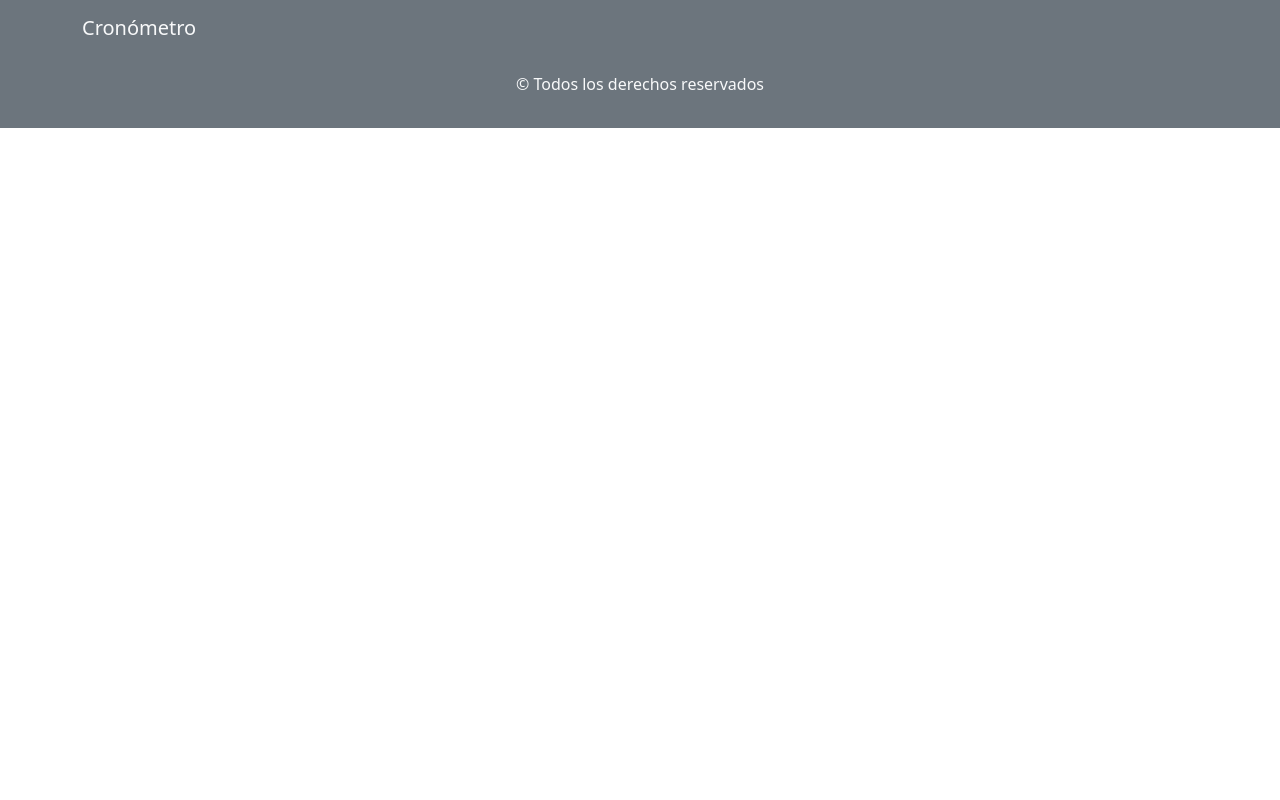
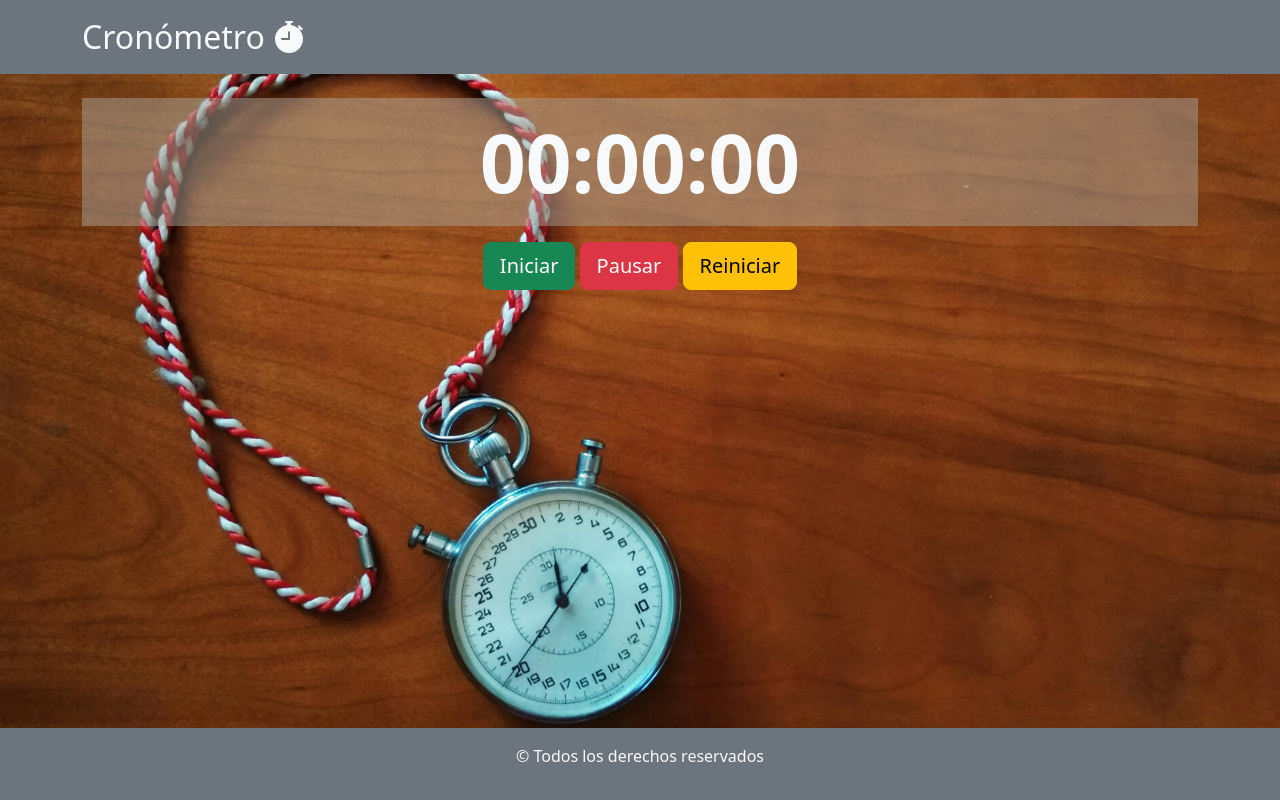
Before and after one commit to valeiramain/tp5-JS-ej6, a plain HTML site: page index.html in a window 1280 px wide. Drawn offline with nearby package versions, Linux system fonts and the light colour scheme.

Commit message:
se realiza maquetado de cronometro y botones

```diff
--- a/css/style.css
+++ b/css/style.css
@@ -0,0 +1,17 @@
+body {
+  display: flex;
+  flex-direction: column;
+  min-height: 100vh;
+  background-image: url('/img/pexels-anton-makarenko-109081-1078057.jpg');
+  background-repeat: no-repeat; /* Que no se repita */
+  background-size: cover; /* Que ocupe toda la pantalla */
+  background-position: center; /* Centrar la imagen */
+}
+
+main{
+    flex-grow: 1;
+}
+
+h1{
+  background-color: rgb(169, 162, 149,0.5);
+}
--- a/index.html
+++ b/index.html
@@ -18,12 +18,17 @@
     <header>
         <nav class="navbar navbar-expand-lg bg-secondary">
             <div class="container">
-                <a class="navbar-brand text-light" href="#">Cronómetro</a>
+                <a class="navbar-brand text-light fs-2" href="#">Cronómetro <i class="bi bi-stopwatch-fill"></i></a>
             </div>
         </nav>
     </header>
     <main>
-
+        <section class="container my-4 text-center">
+            <h1 class="display-1 fw-bold text-light py-3">00:00:00</h1>
+            <button type="button" class="btn btn-success btn-lg mt-2">Iniciar</button>
+            <button type="button" class="btn btn-danger btn-lg mt-2">Pausar</button>
+            <button type="button" class="btn btn-warning btn-lg mt-2">Reiniciar</button>
+        </section>
     </main>
     <footer class="text-center py-3 bg-secondary text-light">
         <p>&copy; Todos los derechos reservados</p>
```
Also changed, not shown: img/pexels-anton-makarenko-109081-1078057.jpg (added).
